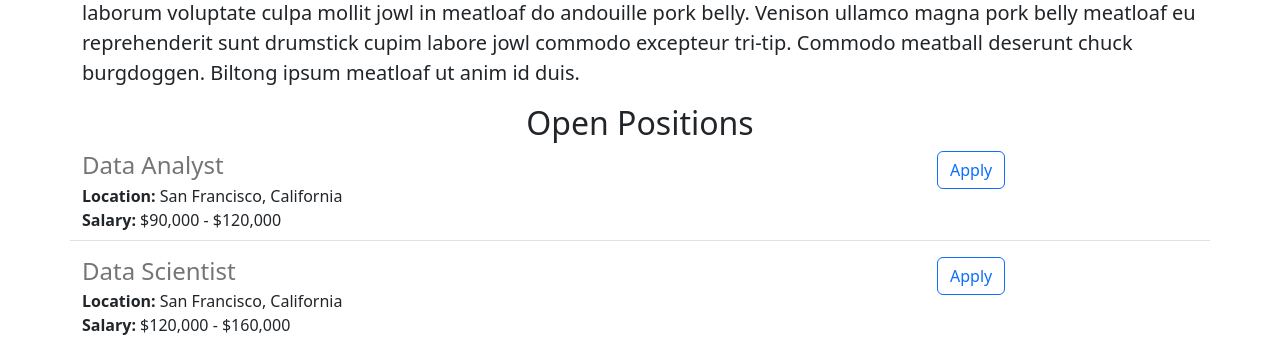
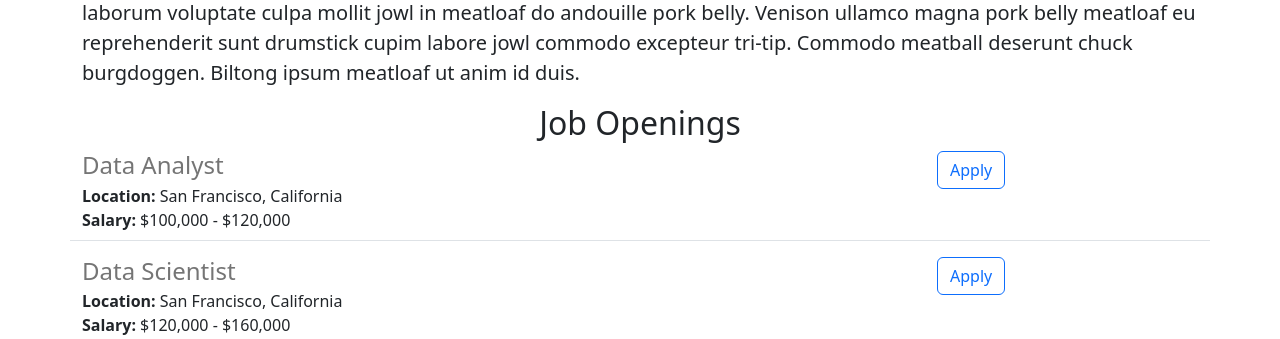
Before and after one commit to Alldayallan/allanman-content-site, a Flask app: page / in a window 1280 px wide; the page is wider, and only the part inside the window is pictured. Shown: the part 674-1013 px from the top of that part. Run offline with Flask 3, Linux system fonts and the light colour scheme.

Commit message:
made some test changes

```diff
--- a/app.py
+++ b/app.py
@@ -6,7 +6,7 @@ JOBS = [{
     'id': 1,
     'title': 'Data Analyst',
     'location': 'San Francisco, California',
-    'salary': '$90,000 - $120,000'
+    'salary': '$100,000 - $120,000'
 }, {
     'id': 2,
     'title': 'Data Scientist',
--- a/templates/home.html
+++ b/templates/home.html
@@ -16,7 +16,7 @@
    <div class="container">
     <h2 class="text-center mt-4">About AllanMan</h2>
       <p style="font-weight: 400;" class="lead">Bacon ipsum dolor amet porchetta jerky quis corned beef. Labore ut minim frankfurter chislic tempor. Laboris ut non laborum voluptate culpa mollit jowl in meatloaf do andouille pork belly. Venison ullamco magna pork belly meatloaf eu reprehenderit sunt drumstick cupim labore jowl commodo excepteur tri-tip. Commodo meatball deserunt chuck burgdoggen. Biltong ipsum meatloaf ut anim id duis.</p>
-    <h2 class="text-center">Open Positions</h2>
+    <h2 class="text-center">Job Openings</h2>
     <div>
       {% for job in jobs %}
         {% include 'jobitem.html' %}
```
